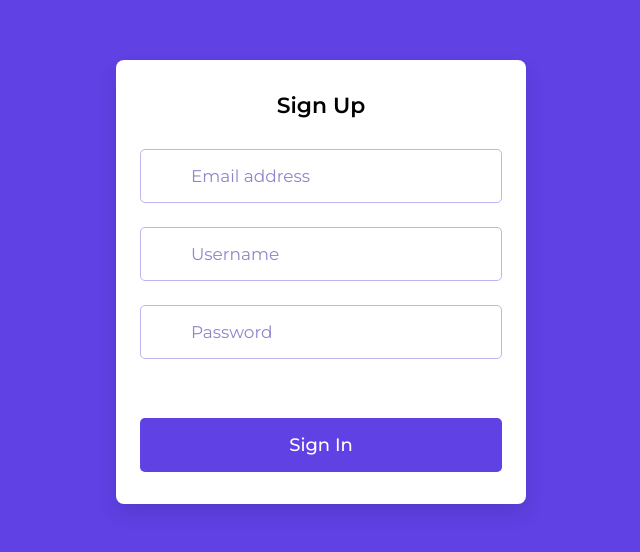
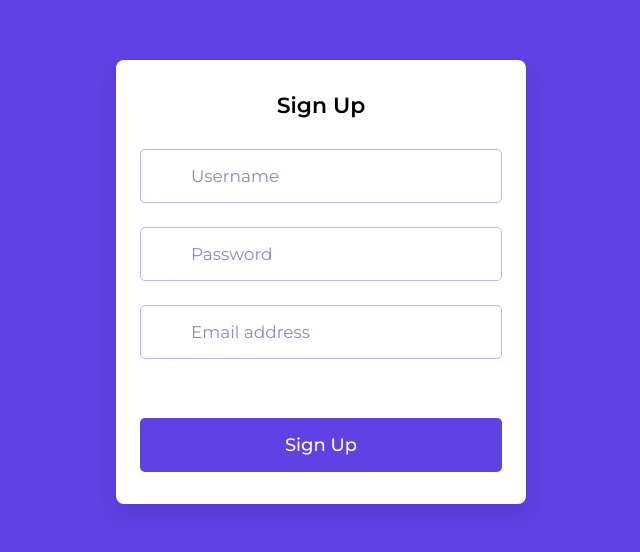
Before and after one commit to mgeee35/microservices-forum-project, a React (Vite) app in the folder frontend-service/: page /signup in a window 1280 px wide. Shown: the part 118-670 px from the top of the page, without its empty margins (319-959 px from the left). Built offline with nearby package versions, Linux system fonts and the light colour scheme.

Commit message:
register page edited

```diff
--- a/frontend-service/src/SignUpPage.tsx
+++ b/frontend-service/src/SignUpPage.tsx
@@ -1,27 +1,94 @@
+import { useState } from "react";
+
+const SignUpPage = () => {
+    const [formData, setFormData] = useState({
+        username: "",
+        password: "",
+        emailaddress: ""
+    });
+
+    const handleChange = (e: { target: { name: any; value: any; }; }) => {
+        setFormData({
+            ...formData,
+            [e.target.name]: e.target.value
+        });
+    };
+
+    const handleSubmit = async (e: { preventDefault: () => void; }) => {
+        e.preventDefault();
+
+        try {
+            const response = await fetch("https://mosquito-dear-mainly.ngrok-free.app/register", {
+                method: "POST",
+                headers: {
+                    "Content-Type": "application/json"
+                },
+                body: JSON.stringify(formData)
+            });
 
 
-const SignUpPage = () => {
-    return(
+
+
+            const data = await response.json();
+            console.log("Response:", response.status, data);
+
+            if (response.ok) {
+                // Kayıt başarılıysa Google'a yönlendir
+                alert("Kullanıcı başarıyla kaydedildi!");
+                window.location.href = "http://localhost:5173/";
+            } else if (response.status === 409) {
+                alert("Bu kullanıcı adı veya e-posta zaten kayıtlı!");
+            } else {
+                alert("Kayıt başarısız oldu, lütfen tekrar deneyin.");
+            }
+        } catch (error) {
+            console.error("Error:", error);
+            alert("Bir hata oluştu, lütfen tekrar deneyin.");
+        }
+    };
+
+    return (
         <div className="signup-container">
             <h2 className="signup-title">Sign Up</h2>
-          <form action="#" className="signup-form">
+            <form onSubmit={handleSubmit} className="signup-form">
                 <div className="input-wrapper">
-              <input type="email" placeholder="Email address" className="input-field"
-              required/>
+                    <input
+                        type="text"
+                        name="username"
+                        placeholder="Username"
+                        className="input-field"
+                        required
+                        value={formData.username}
+                        onChange={handleChange}
+                    />
                 </div>
                 <div className="input-wrapper">
-              <input type="text" placeholder="Username" className="input-field"
-              required/>
+                    <input
+                        type="password"
+                        name="password"
+                        placeholder="Password"
+                        className="input-field"
+                        required
+                        value={formData.password}
+                        onChange={handleChange}
+                    />
                 </div>
                 <div className="input-wrapper">
-              <input type="password" placeholder="Password" className="input-field" required />
+                    <input
+                        type="email"
+                        name="emailaddress"
+                        placeholder="Email address"
+                        className="input-field"
+                        required
+                        value={formData.emailaddress}
+                        onChange={handleChange}
+                    />
                 </div>
 
-            <button className="signup-button">Sign In</button>
+                <button type="submit" className="signup-button">Sign Up</button>
             </form>
-
         </div>
-      )
+    );
 };
 
 export default SignUpPage;
```
Lines whose indentation alone changed are shown as unchanged.
